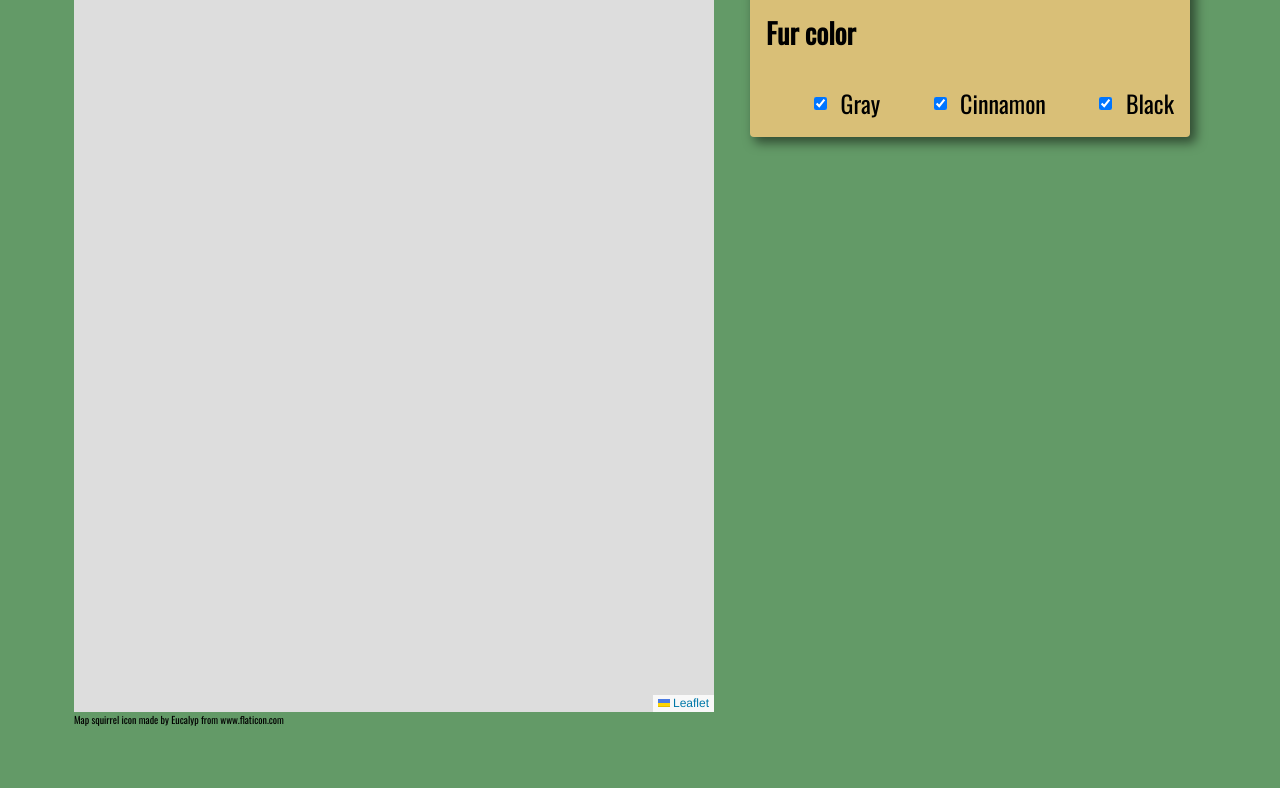
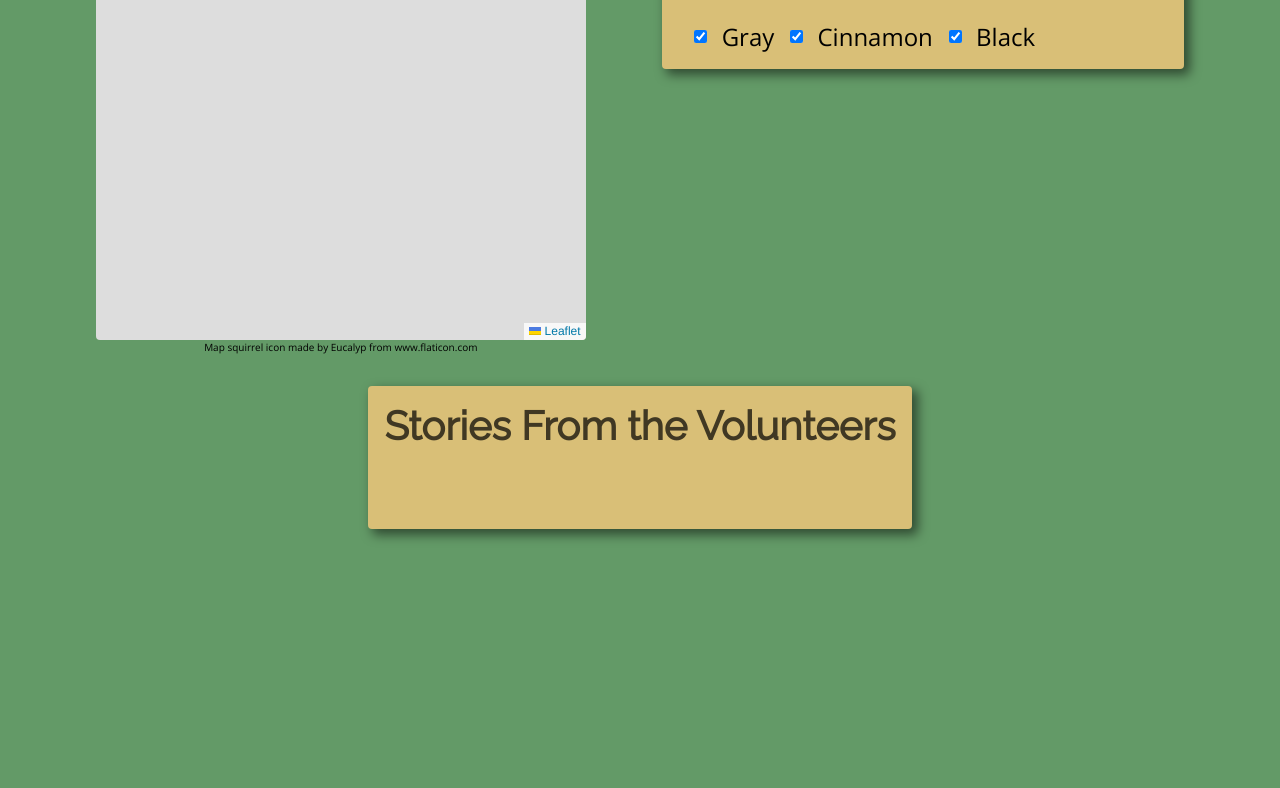
Before and after one commit to jmkaneshiro/squirrels-of-central-park, a website built with webpack: page index.html in a window 1280 px wide. Shown: the part 664-1452 px from the top of the page. After the commit the page ends 1225 px from the top, so only its background shows below. Built offline with nearby package versions, Linux system fonts and the light colour scheme; no server answers; files whose address does not match are found by name.

Commit message:
Adds stories feed and styling

```diff
--- a/index.html
+++ b/index.html
@@ -7,6 +7,7 @@
   <meta http-equiv="X-UA-Compatible" content="ie=edge" />
   <link href="./assets/favicon.ico" rel="icon" type="image/x-icon" />
   <link rel="stylesheet" href="./dist/main.css" />
+  <link href="https://fonts.googleapis.com/css2?family=Open+Sans&family=Raleway&display=swap" rel="stylesheet">
   <link href="https://fonts.googleapis.com/css2?family=Merriweather&family=Oswald&display=swap" rel="stylesheet">
   <link rel="stylesheet" href="https://unpkg.com/leaflet@1.6.0/dist/leaflet.css"
     integrity="sha512-xwE/Az9zrjBIphAcBb3F6JVqxf46+CDLwfLMHloNu6KEQCAWi6HcDUbeOfBIptF7tcCzusKFjFw2yuvEpDL9wQ=="
@@ -14,6 +15,7 @@
   <script src="https://unpkg.com/leaflet@1.6.0/dist/leaflet.js"
     integrity="sha512-gZwIG9x3wUXg2hdXF6+rVkLF/0Vi9U8D2Ntg4Ga5I5BZpVkVxlJWbSQtXPSiUTtC0TjtGOmxa1AJPuV0CPthew=="
     crossorigin=""></script>
+  <script src="https://d3js.org/d3.v4.min.js"></script>
   <title>Document</title>
 </head>
 
@@ -30,57 +32,39 @@
       </div>
 
     </header>
-    <section class="squirrel-map">
+    <section class="section-squirrel-map">
       <div class="map-wrapper">
         <div id="mapid" component="map"></div>
         <div>Map squirrel icon made by <a href="https://www.flaticon.com/authors/eucalyp" title="Eucalyp">Eucalyp</a> from <a
             href="https://www.flaticon.com/" title="Flaticon">www.flaticon.com</a></div>
       </div>
-
       <div class="squirrel-filter main-box-shadow brown-wrapper">
         <h2>Filter Squirrels</h2>
         <div class="filter-categories">
           <h3>Fur color</h3>
           <div class="filter-options">
+            <div>
               <input type="checkbox" id="filter-fur-gray" value="Gray" checked>
               <label for="filter-fur-gray">Gray</label>
+            </div>
+            <div>
               <input type="checkbox" id="filter-fur-cinnamon" value="Cinnamon" checked>
               <label for="filter-fur-cinnamon">Cinnamon</label>
+            </div>
+            <div>
               <input type="checkbox" id="filter-fur-black" value="Black" checked>
               <label for="filter-fur-black">Black</label>
             </div>
           </div>
         </div>
+      </div>
     </section>
-    <section>
-      <p>
-        Lorem ipsum dolor sit amet, consectetur adipiscing elit. Proin ut elit vel erat aliquam bibendum. Maecenas finibus sit
-        amet libero in blandit. Vestibulum convallis orci non vestibulum iaculis. Morbi at scelerisque lorem, sed lacinia
-        metus.
-        Vestibulum molestie libero blandit iaculis porttitor. Vivamus non lacinia dui, eget laoreet ante. Nunc non placerat
-        tortor. Praesent libero lacus, commodo ac turpis sit amet, tincidunt faucibus dolor.
-      </p>
-      <p>
-        Lorem ipsum dolor sit amet, consectetur adipiscing elit. Proin ut elit vel erat aliquam bibendum. Maecenas finibus sit
-        amet libero in blandit. Vestibulum convallis orci non vestibulum iaculis. Morbi at scelerisque lorem, sed lacinia
-        metus.
-        Vestibulum molestie libero blandit iaculis porttitor. Vivamus non lacinia dui, eget laoreet ante. Nunc non placerat
-        tortor. Praesent libero lacus, commodo ac turpis sit amet, tincidunt faucibus dolor.
-      </p>
-      <p>
-        Lorem ipsum dolor sit amet, consectetur adipiscing elit. Proin ut elit vel erat aliquam bibendum. Maecenas finibus sit
-        amet libero in blandit. Vestibulum convallis orci non vestibulum iaculis. Morbi at scelerisque lorem, sed lacinia
-        metus.
-        Vestibulum molestie libero blandit iaculis porttitor. Vivamus non lacinia dui, eget laoreet ante. Nunc non placerat
-        tortor. Praesent libero lacus, commodo ac turpis sit amet, tincidunt faucibus dolor.
-      </p>
-      <p>
-        Lorem ipsum dolor sit amet, consectetur adipiscing elit. Proin ut elit vel erat aliquam bibendum. Maecenas finibus sit
-        amet libero in blandit. Vestibulum convallis orci non vestibulum iaculis. Morbi at scelerisque lorem, sed lacinia
-        metus.
-        Vestibulum molestie libero blandit iaculis porttitor. Vivamus non lacinia dui, eget laoreet ante. Nunc non placerat
-        tortor. Praesent libero lacus, commodo ac turpis sit amet, tincidunt faucibus dolor.
-      </p>
+
+    <section class="section-stories">
+      <div class="main-box-shadow brown-wrapper">
+        <h2>Stories From the Volunteers</h1>
+        <p id="stories-loop"></p>
+      </div>
     </section>
 </body>
 
--- /dev/null
+++ b/src/components/graph.js
@@ -0,0 +1,11 @@
+export function Graph() {
+  const dataset = [1,2,3,5];
+
+  d3.select('.test-section')
+    .selectAll('p')
+    .data(dataset)
+    .enter()
+    .append('p')
+    // .text('d3 is awesome!');
+    .text(function(d) { return `Paragraph ${d}`; });
+}
--- /dev/null
+++ b/src/components/stories.js
@@ -0,0 +1,14 @@
+export function Stories() {
+  const target = document.getElementById('stories-loop');
+  const xhr = new XMLHttpRequest();
+  xhr.open('GET', 'https://data.cityofnewyork.us/resource/gfqj-f768.json');
+  xhr.onload = () => {
+    const data = JSON.parse(xhr.response);
+    data.forEach((ele, i) => {
+      setTimeout(() => {
+        target.innerHTML = ele.note_squirrel_park_stories;
+      }, i * 10000);
+    });
+  };
+  xhr.send();
+}
--- a/src/index.js
+++ b/src/index.js
@@ -1,8 +1,12 @@
 import "./styles/index.scss";
 import "./config/keys";
 import { Map } from './components/map';
+import { Graph } from './components/graph';
+import { Stories } from './components/stories';
 
 window.addEventListener("DOMContentLoaded", () => {
   const map = document.querySelector("[component=map");
   new Map(map);
+  new Graph();
+  new Stories();
 });
--- a/src/styles/base/_fonts.scss
+++ b/src/styles/base/_fonts.scss
@@ -1,2 +1,2 @@
-$sans-serif: 'Oswald', sans-serif;
-$serif: 'Merriweather', serif;
+$sans-serif-secondary: 'Open Sans', sans-serif;
+$sans-serif-primary: 'Raleway', sans-serif;
--- a/src/styles/base/_layout.scss
+++ b/src/styles/base/_layout.scss
@@ -1,6 +1,6 @@
 body {
   font-size: 10px;
-  font-family: $sans-serif;
+  font-family: $sans-serif-secondary;
   font-weight: 400;
   background-color: $mint-green;
 }
@@ -15,8 +15,19 @@ header {
 }
 
 h1, h2 {
-  font-family: $serif;
+  font-family: $sans-serif-primary;
   font-weight: 700;
+}
+
+h1 {
+  text-align: center;
+  font-size: 2rem;
+}
+
+h2 {
+  text-align: center;
+  font-size: 1.5rem;
+  opacity: .7;
 }
 
 p {
@@ -26,13 +37,21 @@ p {
   margin: 1rem;
 }
 
+section {
+  display: flex;
+  flex-direction: column;
+  flex-wrap: wrap;
+  justify-content: center;
+  align-items: center;
+  margin: 1rem 2.5rem;
+}
+
 .main-box-shadow {
   -webkit-box-shadow: 5px 5px 11px 1px rgba(0,0,0,0.5);
   box-shadow: 5px 5px 11px 1px rgba(0,0,0,0.5);
 }
 
 .brown-wrapper {
-  margin: 1rem;
   padding: 1rem;
   background-color: $pastelle-brown;
   border-radius: .25rem;
@@ -41,9 +60,8 @@ p {
 //header
 
 header h1 {
-  font-size: 2rem;
   margin-top: 2rem;
-  text-align: center;
+  width: 75vw;
 }
 
 header p {
@@ -70,17 +88,30 @@ header img {
     font-size: 1.5rem;
   }
 
+  h1 {
+    font-size: 3rem;
+  }
+
+  h2 {
+    font-size: 2.5rem;
+  }
+
   //header
+  section {
+    width: 85vw;
+    margin: 0 auto;
+  }
+
+  header h1 {
+    width: 85vw;
+  }
+
   header div {
     margin-top: 4rem;
     margin-left: 4rem;
     margin-right: 4rem;
     justify-content: space-around;
     flex-direction: row;
-  }
-  header h1 {
-    font-size: 3rem;
-    width: 80%;
   }
 
   header p {
@@ -91,8 +122,4 @@ header img {
   header img {
     width: 30%;
   }
-
-  section {
-    margin: 4rem;
-  }
 }
--- a/src/styles/components/_map.scss
+++ b/src/styles/components/_map.scss
@@ -1,20 +1,22 @@
-.squirrel-map {
+
+.map-wrapper {
   display: flex;
   flex-direction: column;
   align-items: center;
 }
 
 #mapid {
-  width: 75vw;
+  width: 100%;
   height: 30rem;
+  border-radius: .25rem;
 }
 
 .squirrel-filter {
   font-size: 0.8rem;
+  width: 93%;
+  margin: 1rem auto;
 }
-.squirrel-filter h2 {
-  font-size: 1.25rem;
-}
+
 .squirrel-filter input {
   vertical-align: middle;
   margin-left: 1rem;
@@ -27,33 +29,45 @@
   vertical-align: middle;
 }
 
+.filter-options {
+  display: flex;
+  flex-direction: row;
+  flex-wrap: wrap;
+}
+
+.leaflet-popup-content h2, .leaflet-popup-content li {
+  opacity: 1;
+}
+
+.leaflet-popup-content h2 {
+  font-size: 1rem;
+}
+
+.leaflet-popup-content li {
+  font-size: .75rem;
+}
+
 //Media query
 
-@media only screen and (min-width: 900px) {
-  #mapid {
-  width: 40rem;
-  height: 50rem;
-  }
-  .squirrel-map {
+@media only screen and (min-width: 670px) {
+  .section-squirrel-map {
     flex-direction: row;
-    justify-content: space-around;
+    justify-content: space-between;
     align-items: flex-start;
   }
+
+  .map-wrapper {
+    width: 45%;
+  }
+
+  .squirrel-filter {
+    margin: 0 0 0 1rem;
+    width: 45%;
+  }
+}
+
+@media only screen and (min-width: 900px) {
   .squirrel-filter {
     font-size: 1.5rem;
   }
-  .squirrel-filter h2 {
-    font-size: 2rem;
-  }
-  .squirrel-filter input {
-    vertical-align: middle;
-    margin-left: 3rem;
-  }
-
-  .squirrel-filter label {
-    margin-left: .5rem;
-
-    display: inline-block;
-    vertical-align: middle;
-  }
 }
--- /dev/null
+++ b/src/styles/components/_stories.scss
@@ -0,0 +1,10 @@
+.section-stories {
+  min-width: 75vw;
+}
+
+@media only screen and (min-width: 900px) {
+  .section-stories {
+    margin: 2rem auto;
+    min-width: 85%;
+  }
+}
--- a/src/styles/index.scss
+++ b/src/styles/index.scss
@@ -3,3 +3,4 @@
 @import "base/fonts";
 @import "base/layout";
 @import "components/map";
+@import "components/stories";
```
Lines whose indentation alone changed are shown as unchanged.
